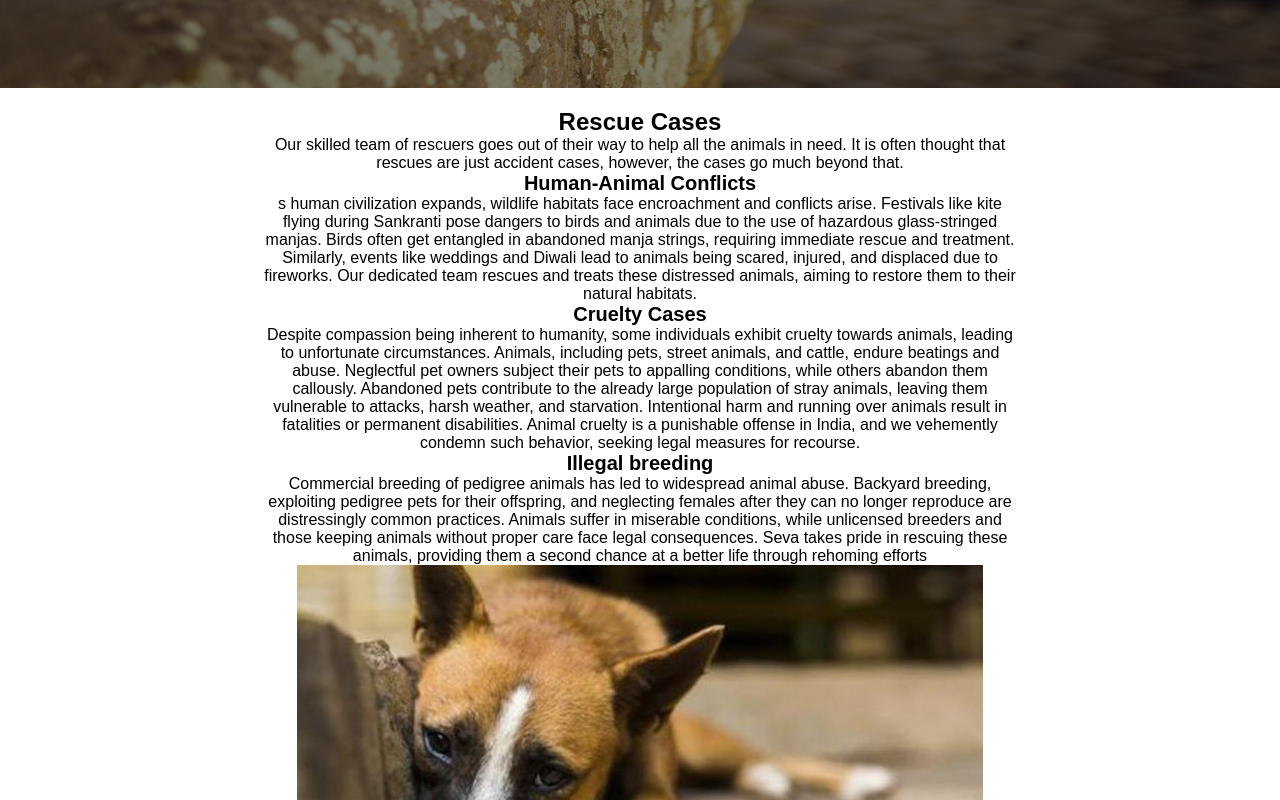
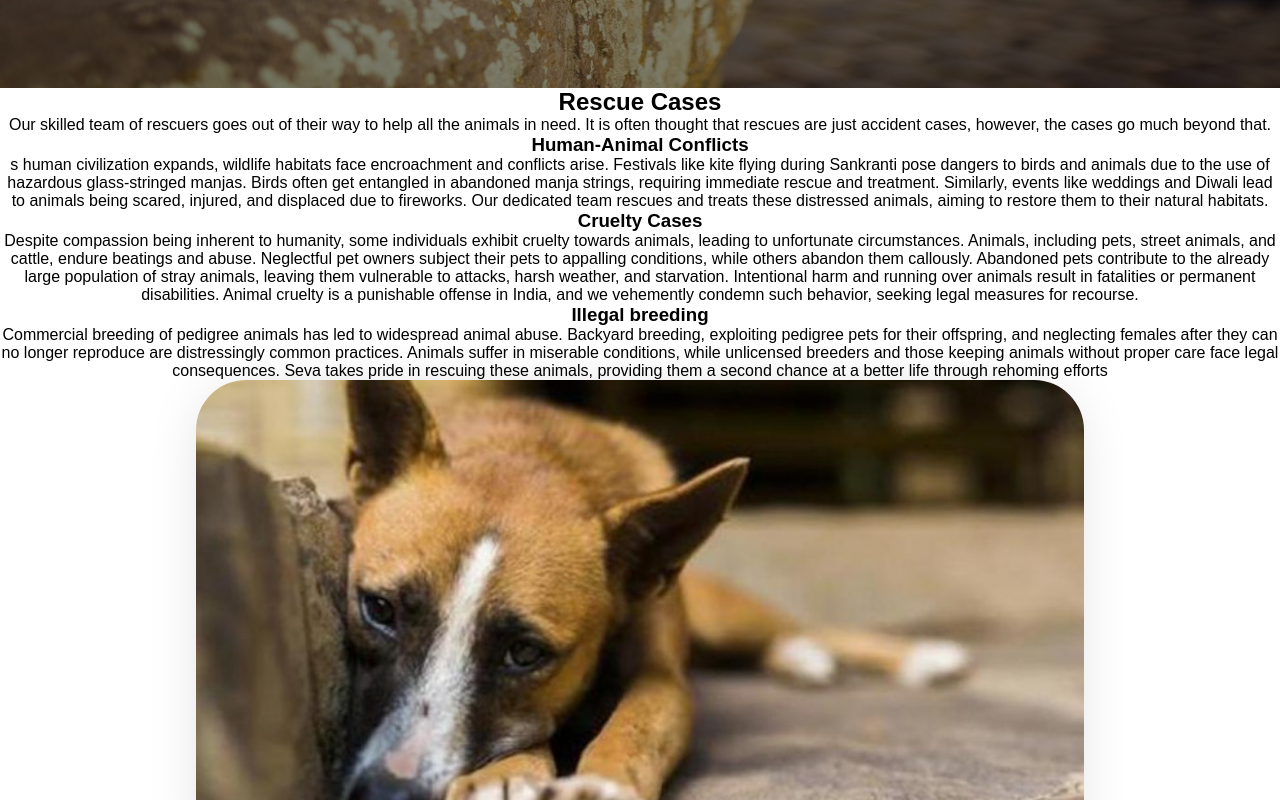
Before and after one commit to GargiAvadhani/cuddly-spoon, a React (Create React App) app: page /animalrescue in a window 1280 px wide. Shown: the part 560-1360 px from the top of the page. Built offline with nearby package versions, Linux system fonts and the light colour scheme; a web font is replaced by a local one.

Commit message:
:dog: gargi's css

```diff
--- a/src/components/AnimalsStyles.css
+++ b/src/components/AnimalsStyles.css
@@ -1,68 +1,16 @@
-/* .aboutrescue h2{
-    margin-top: 20px;
-
+aboutrescue {
+  /* font-size: 3rem; */
+  /* font-weight:bolder ; */
+  /* padding-top: 30px;
+  display: flex;
+  align-items: center;
+  justify-content: space-between;
+   margin-top: 4.5rem; */
+   width: 45%;
 }
-
-.aboutrescue h2:hover{
-    text-decoration: underline;
-    text-decoration-color: rgb(112, 214, 103);
-}
-
-.fifth img{
-    height: 550px;
-    width: 700px;
-    border-radius: 50%;
-}
-.fourth img{
-    height: 550px;
-    width: 700px;
-    border-radius: 50%;
-} */
-
-/* AnimalsStyles.css */
-.aboutrescue {
-    max-width: 800px;
-    margin: 0 auto;
-    padding: 20px;
+  .fourth img{
+      height:500px;
+      object-fit:cover;
+      border-radius:50px;
+      box-shadow: -1px 1px 62px -18px rgba(0,0,0,0.19);
   }
-
-  h2 {
-    font-size: 24px;
-  }
-
-  p {
-    font-size: 16px;
-  }
-
-  .first,
-  .second,
-  .third,
-  .fourth {
-    margin-bottom: 20px;
-  }
-
-  h3 {
-    font-size: 20px;
-  }
-
-  img {
-    max-width: 100%;
-    height: auto;
-    margin-bottom: 10px;
-  }
-
-  /* Responsive Styles */
-
-  @media (max-width: 600px) {
-    h2 {
-      font-size: 20px;
-    }
-
-    p {
-      font-size: 14px;
-    }
-
-    h3 {
-      font-size: 18px;
-    }
-  }
```
